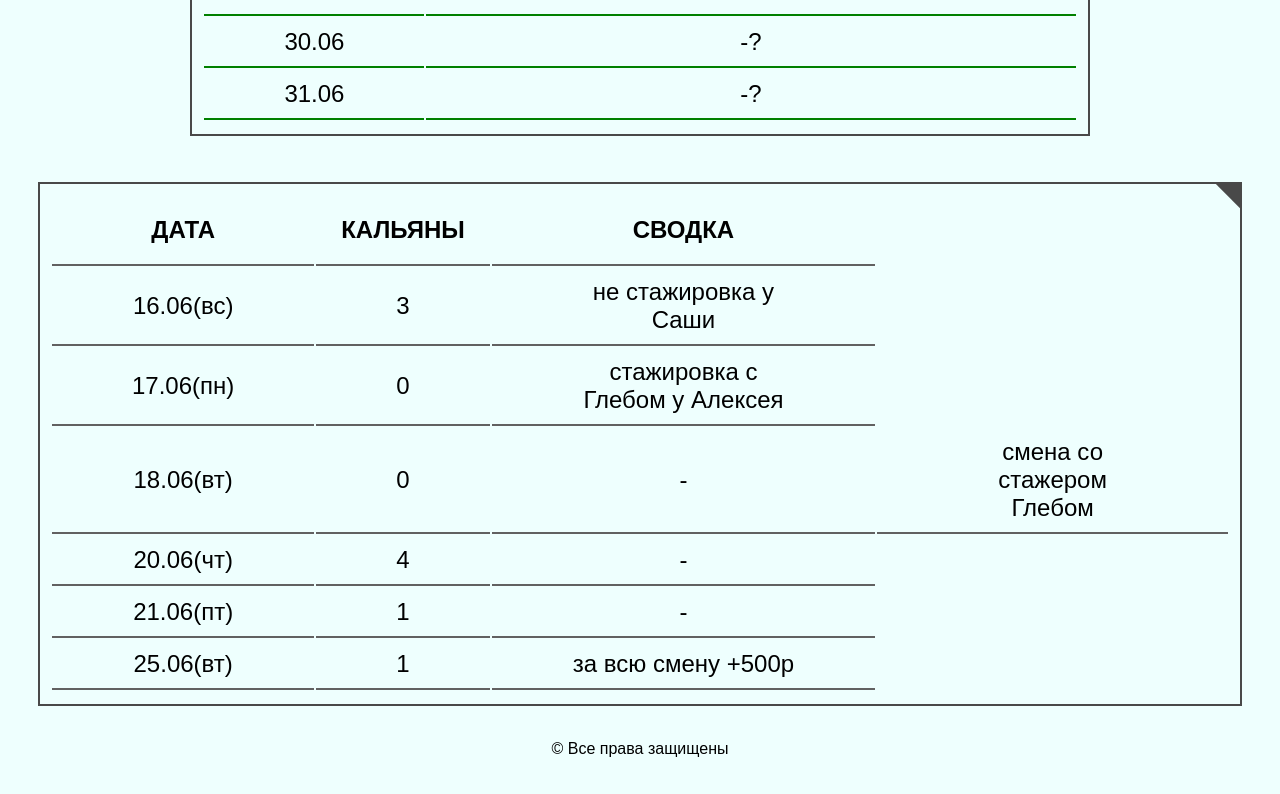
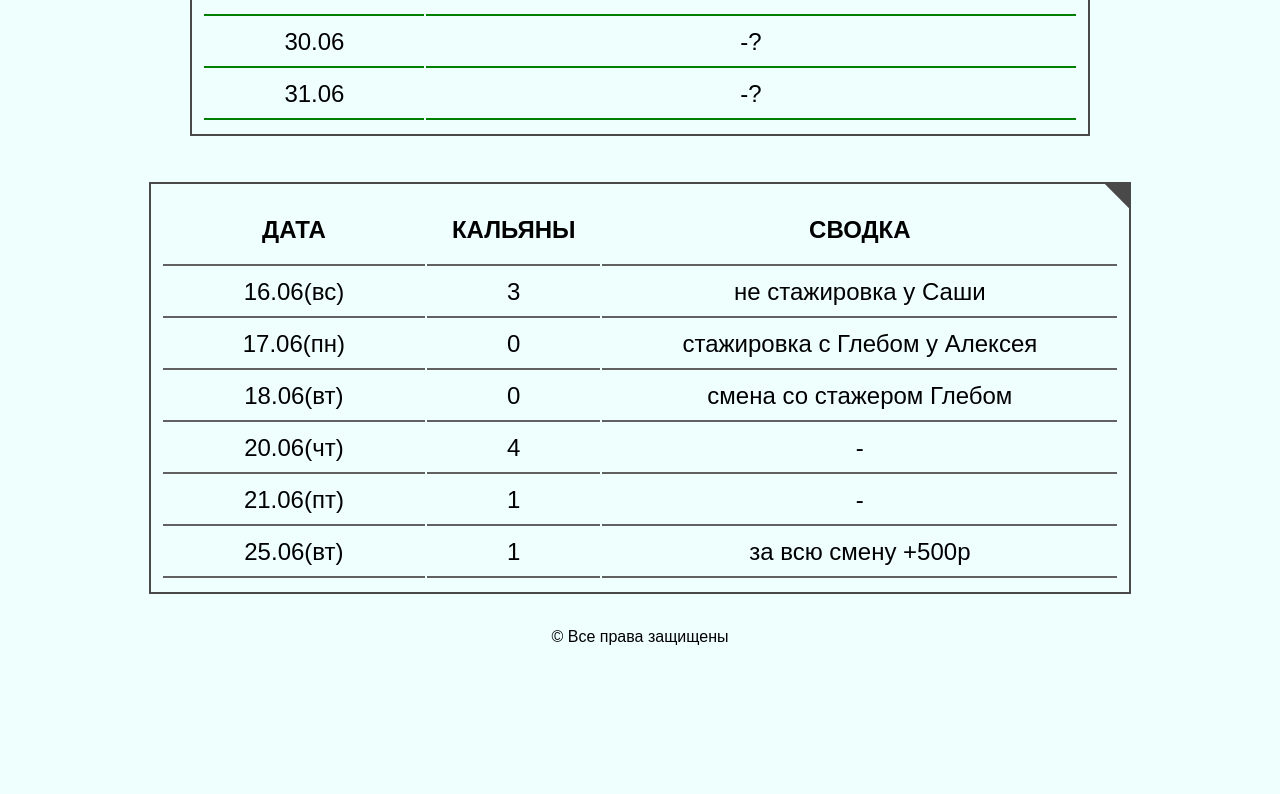
Before and after one commit to Fragile-lab/Beluga, a plain HTML site: page index.html in a window 1280 px wide. Shown: the part 1008-1802 px from the top of the page. After the commit the page ends 1690 px from the top, so only its background shows below. Drawn offline with Linux system fonts and the light colour scheme.

Commit message:
Update index.html

```diff
--- a/index.html
+++ b/index.html
@@ -168,7 +168,6 @@
                 <tr>
                     <td>18.06(вт)</td>
                     <td>0</td>
-                    <td>-</td>
                     <td>смена со стажером Глебом</td>
                 </tr>
                 <tr>
```
